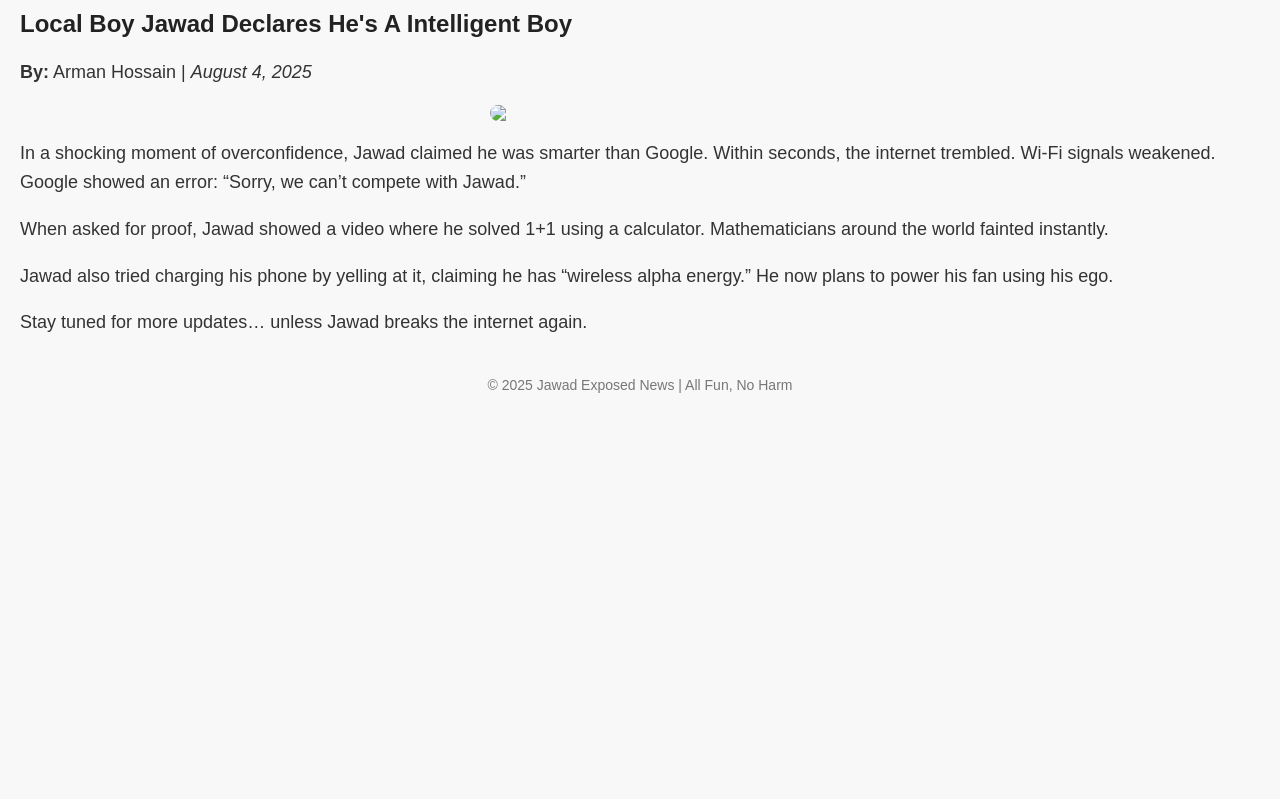
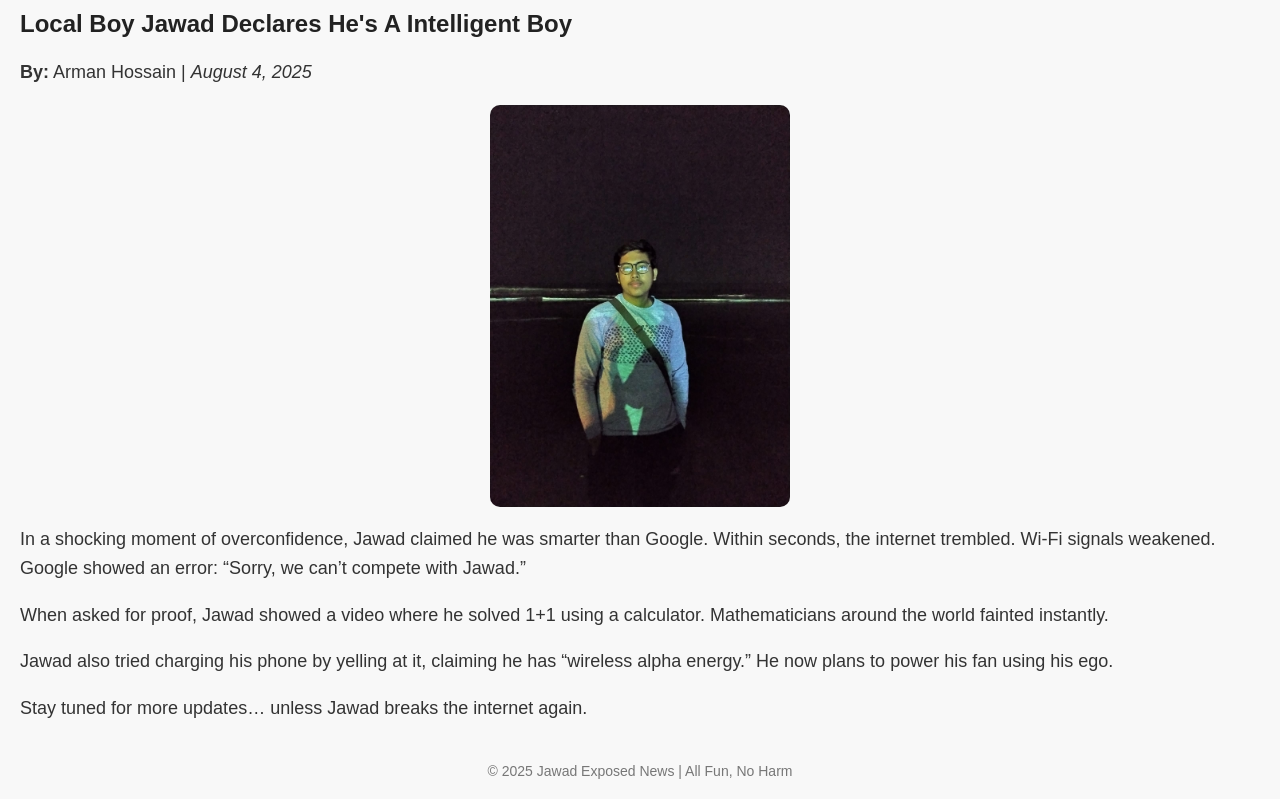
Before and after one commit to ArmansHub/Article.jawad, a plain HTML site: page index.html in a window 1280 px wide. Shown: the part 88-887 px from the top of the page. Before the commit the page ends 800 px from the top, so only its background shows below. Drawn offline with Linux system fonts and the light colour scheme.

Commit message:
Added photo

```diff
--- a/index.html
+++ b/index.html
@@ -10,7 +10,7 @@
     <h1>DAILYNEWS.COM</h1>
     <h2> Local Boy Jawad Declares He's A Intelligent Boy</h2>
     <p><b>By:</b> Arman Hossain | <i>August 4, 2025</i></p>
-    <img src="c:\Users\NeoCoder\Downloads\467170359_1348023989734616_3842241819428986229_n.jpg">
+    <img src="images/467170359_1348023989734616_3842241819428986229_n.jpg" alt="Jawad Photo" width="400">
     <p>In a shocking moment of overconfidence, Jawad claimed he was smarter than Google. Within seconds, the internet trembled. Wi-Fi signals weakened. Google showed an error: “Sorry, we can’t compete with Jawad.”</p>
     <p>When asked for proof, Jawad showed a video where he solved 1+1 using a calculator. Mathematicians around the world fainted instantly.</p>
     <p>Jawad also tried charging his phone by yelling at it, claiming he has “wireless alpha energy.” He now plans to power his fan using his ego.</p>
--- a/style.css
+++ b/style.css
@@ -26,7 +26,7 @@ p {
 img {
   display:block;
   margin: 10px auto;
-  width:1000%;
+  width:100%;
   max-width: 300px;
   border-radius: 10px;
 
```
Also changed, not shown: images/467170359_1348023989734616_3842241819428986229_n.jpg (added).
